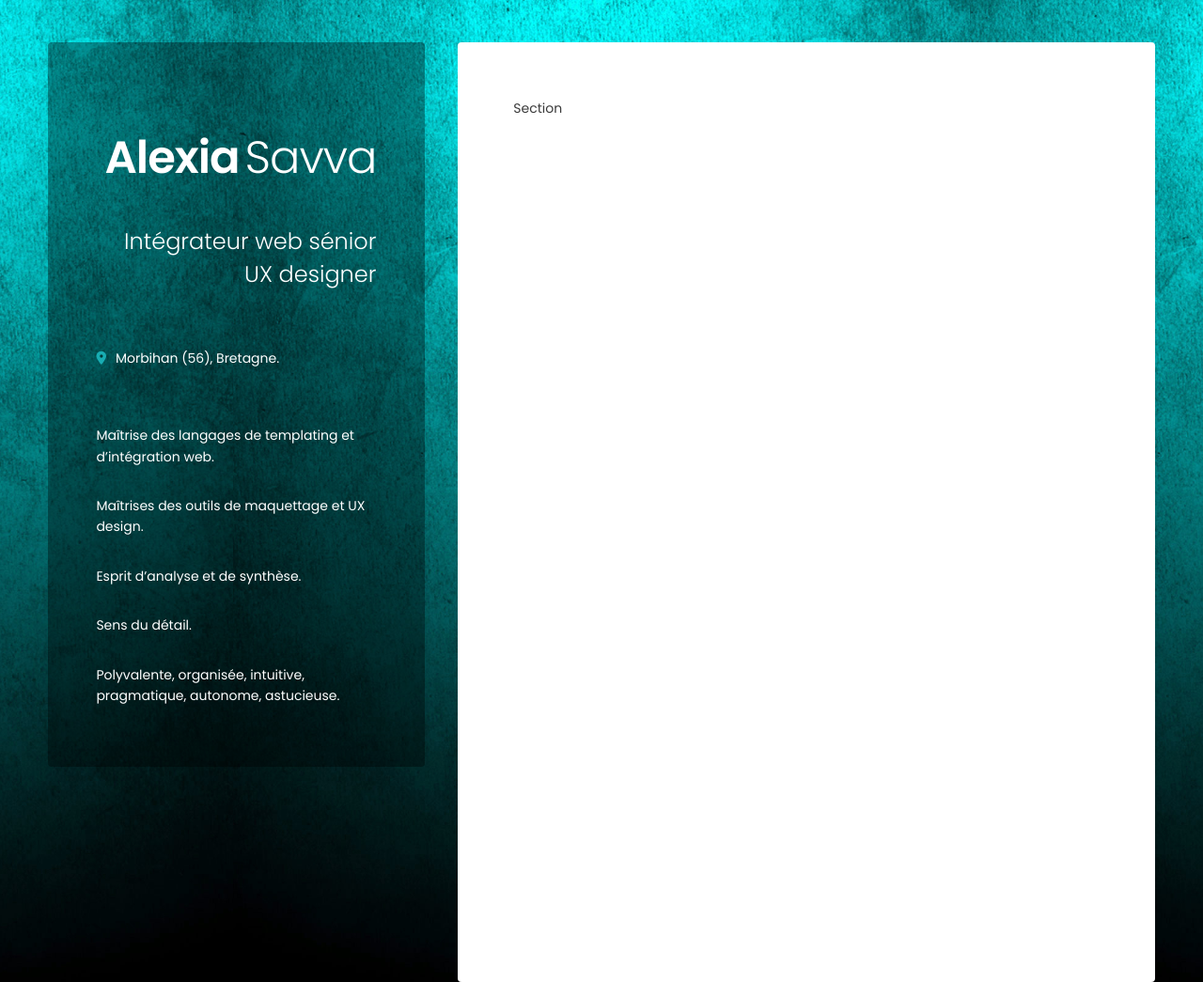
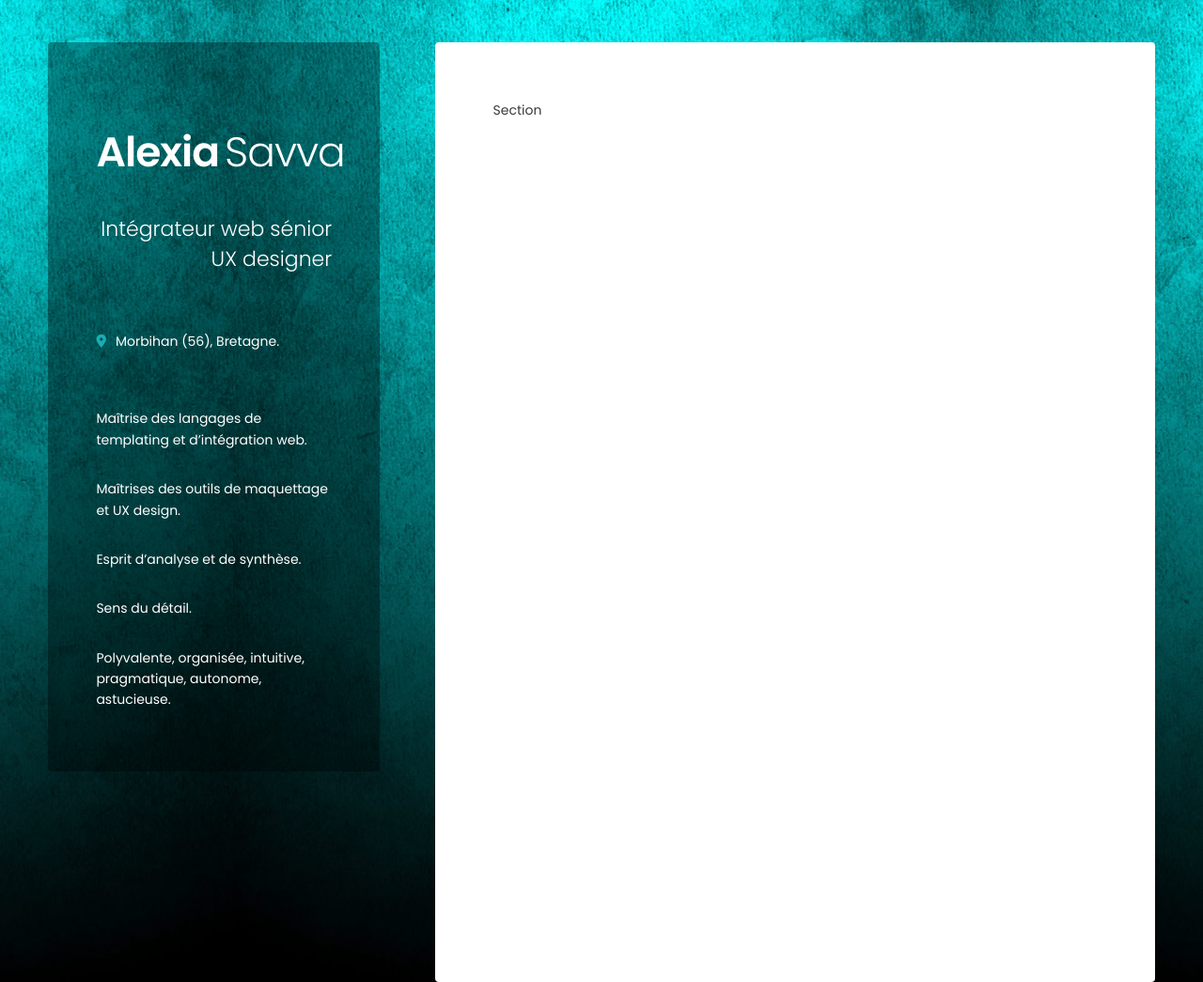
Before and after one commit to redpandalf/www, a PHP site: page / in a window 1280 px wide. Shown: the whole page at 94% size. Run offline with PHP 8.4, Linux system fonts and the light colour scheme; some libraries are stand-ins or nearby versions.

Commit message:
update day 2

```diff
--- a/includes/styles/styles.css
+++ b/includes/styles/styles.css
@@ -27,7 +27,7 @@ body {
 }
 
 .title-h1 {
-  font-size: 4.8rem;
+  font-size: 4.4rem;
   font-weight: 600;
   letter-spacing: -0.1rem;
   line-height: 1;
@@ -43,13 +43,13 @@ body {
 }
 
 .title-h2 {
-  font-size: 2.4rem;
+  font-size: 2.2rem;
   line-height: 1.45;
   font-weight: 300;
 }
 @media screen and (max-width: 1199.5px) {
   .title-h2 {
-    font-size: 2rem;
+    font-size: 1.8rem;
   }
 }
 
@@ -155,7 +155,7 @@ p:not(:last-of-type):not([class^=margin-]) {
 }
 
 .header-container {
-  width: 34%;
+  width: 30%;
   background-color: rgba(0, 0, 0, 0.35);
   color: #fff;
   position: -webkit-sticky;
@@ -186,7 +186,7 @@ p:not(:last-of-type):not([class^=margin-]) {
 }
 
 .main-container {
-  width: 63%;
+  width: 65%;
   min-height: 1000px;
   background-color: #fff;
 }
--- a/includes/styles/styles.scss
+++ b/includes/styles/styles.scss
@@ -51,7 +51,7 @@ body {
 }
 // H1
 .title-h1 {
-  font-size: 4.8rem;
+  font-size: 4.4rem;
   font-weight: 600;
   letter-spacing: -.1rem;
   line-height: 1;
@@ -67,12 +67,12 @@ body {
 
 }
 .title-h2 {
-  font-size: 2.4rem;
+  font-size: 2.2rem;
   line-height: 1.45;
   font-weight: 300;
   // Desktop
   @media screen and (max-width: $screen-l) {
-    font-size: 2.0rem;
+    font-size: 1.8rem;
   }
 }
 
@@ -169,7 +169,7 @@ p {
 // Header
 //
 .header-container {
-  width: 34%;
+  width: 30%;
   background-color: rgba(0,0,0,.35);
   color: #fff;
   position: -webkit-sticky;
@@ -208,7 +208,7 @@ p {
 // Main
 //
 .main-container {
-  width: 63%;
+  width: 65%;
   min-height: 1000px;
   background-color: #fff;
 }
```
